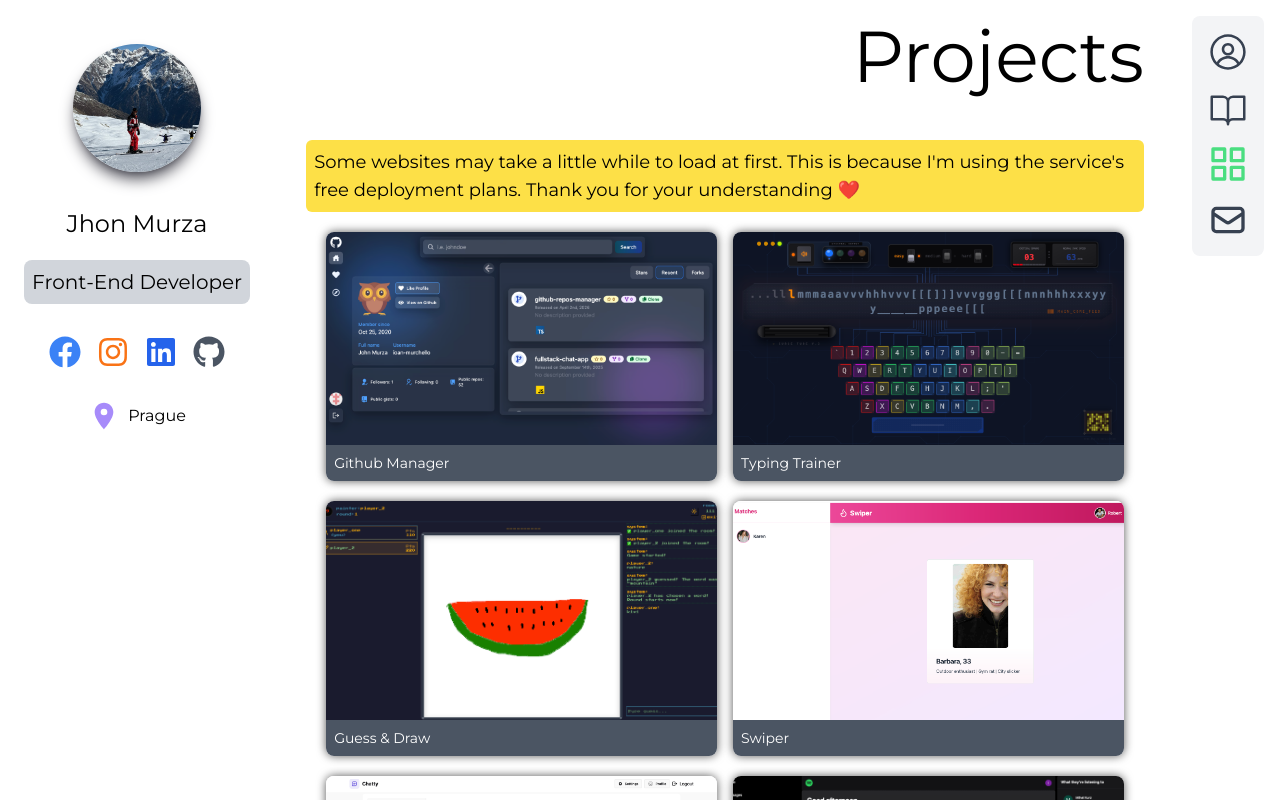
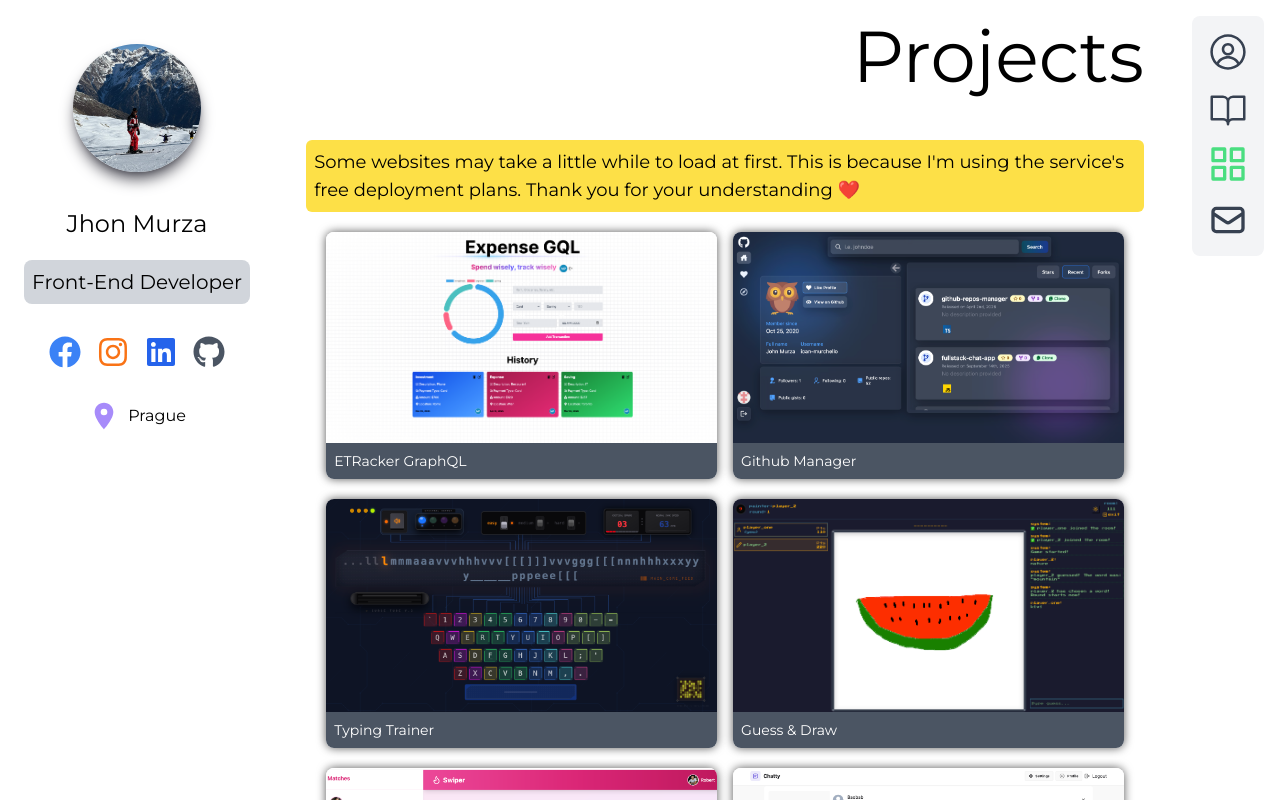
Before and after one commit to ioan-murchello/react-portfolio, a React (Vite) app: page /projects in a window 1280 px wide. Built offline with nearby package versions, Linux system fonts and the light colour scheme.

Commit message:
upload ExpenceTrackerGQL app

```diff
--- a/src/datas/datas.js
+++ b/src/datas/datas.js
@@ -27,10 +27,16 @@ import spotifyClone from "../img/spotifyClone.png";
 import chatty from "../img/chatty.png";
 import swiper from "../img/swiper.png";
 import guessGame from "../img/guessanddraw.png";
-import typingTrainer from '../img/typing-trainer.png';
-import githubMmanager from '../img/github-manager.png'
+import typingTrainer from "../img/typing-trainer.png";
+import githubMmanager from "../img/github-manager.png";
+import eTrackerGQL from "../img/graphQL.png";
 
 export const sites = [
+  {
+    name: "ETRacker GraphQL",
+    url: "https://etracker-gql.onrender.com",
+    image: eTrackerGQL,
+  },
   {
     name: "Github Manager",
     url: "https://github-repos-manager.onrender.com/",
```
Also changed, not shown: src/img/graphQL.png (added), src/img/guess&draw.png (added).
